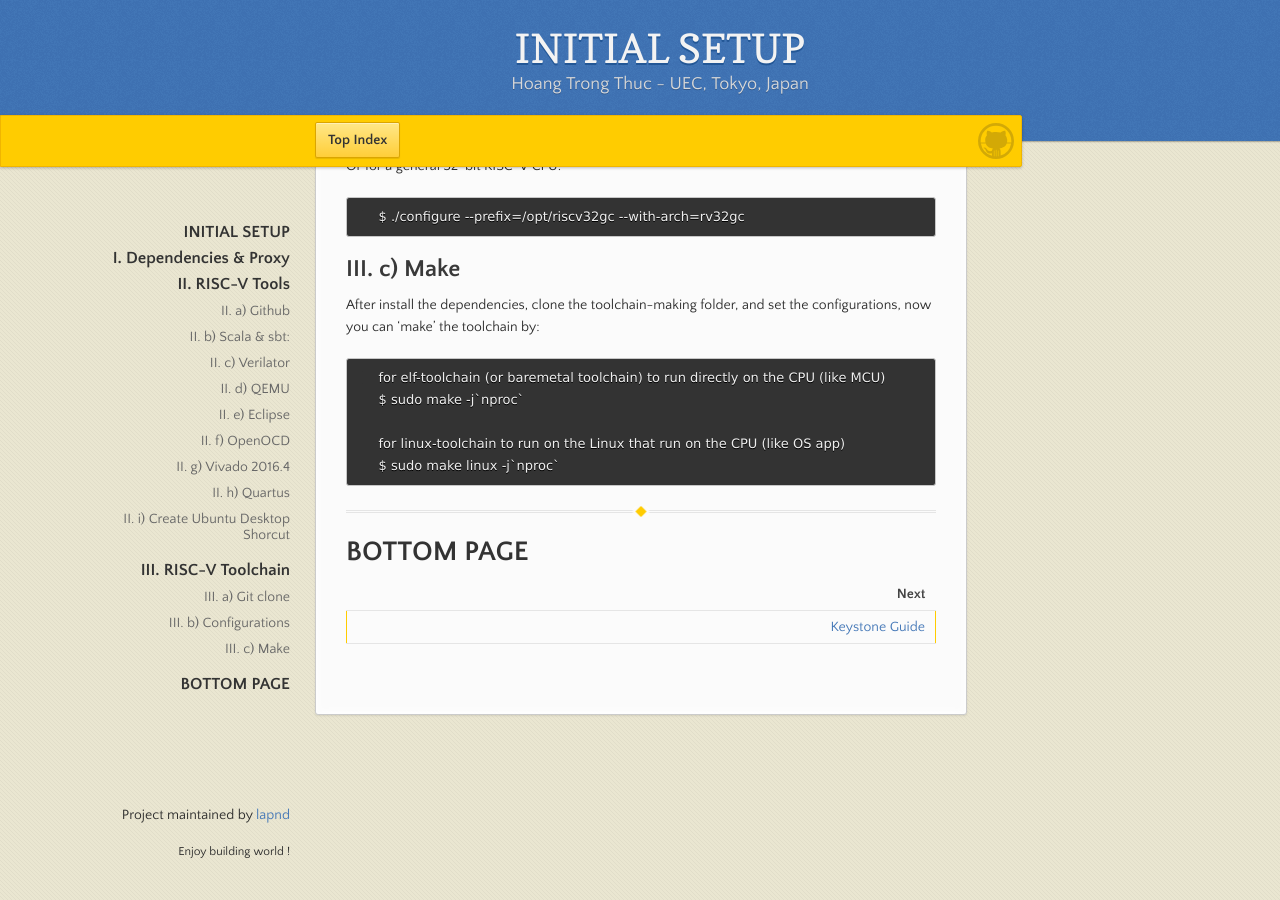
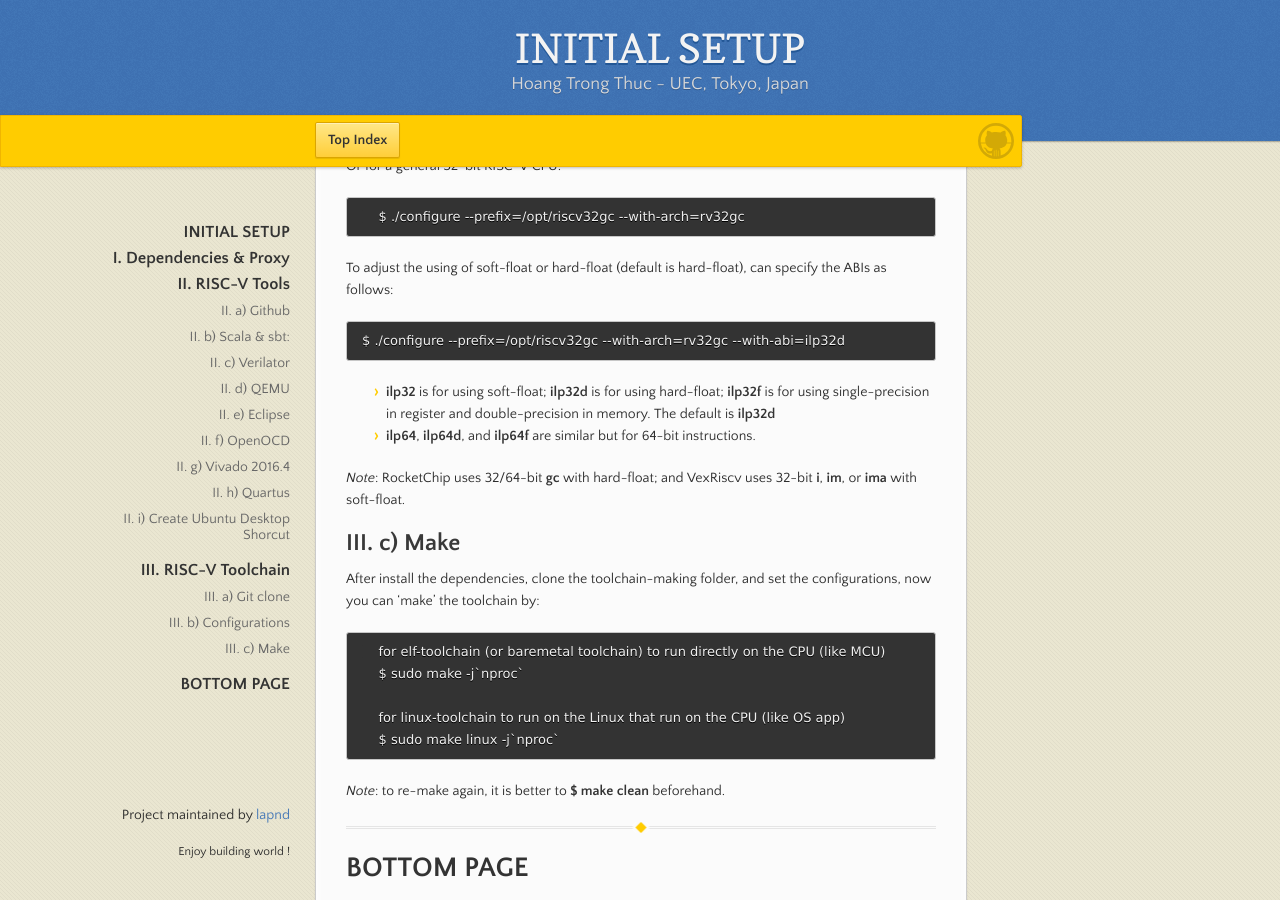
Before and after one commit to lapnd/httdes.github.io, a Jekyll site: the page built from init.md, in a window 1280 px wide and 900 px high, scrolled down 6454 px. Built offline with Jekyll 4.4.1, drawn with Linux system fonts in a browser that asks for light colours; our own code applies the rules of GitHub Pages for plain Markdown files.

Commit message:
Update init.md

```diff
--- a/init.md
+++ b/init.md
@@ -274,6 +274,15 @@ Or for a general 32-bit RISC-V CPU:
 
         $ ./configure --prefix=/opt/riscv32gc --with-arch=rv32gc
 
+To adjust the using of soft-float or hard-float (default is hard-float), can specify the ABIs as follows:
+
+	$ ./configure --prefix=/opt/riscv32gc --with-arch=rv32gc --with-abi=ilp32d
+
+ * **ilp32** is for using soft-float; **ilp32d** is for using hard-float; **ilp32f** is for using single-precision in register and double-precision in memory. The default is **ilp32d**
+ * **ilp64**, **ilp64d**, and **ilp64f** are similar but for 64-bit instructions.
+
+*Note*: RocketChip uses 32/64-bit **gc** with hard-float; and VexRiscv uses 32-bit **i**, **im**, or **ima** with soft-float.
+
 ## III. c) Make
 
 After install the dependencies, clone the toolchain-making folder, and set the configurations, now you can 'make' the toolchain by:
@@ -284,6 +293,8 @@ After install the dependencies, clone the toolchain-making folder, and set the c
         for linux-toolchain to run on the Linux that run on the CPU (like OS app)
         $ sudo make linux -j`nproc`
 
+*Note*: to re-make again, it is better to **$ make clean** beforehand.
+
 * * *
 
 # BOTTOM PAGE
```
